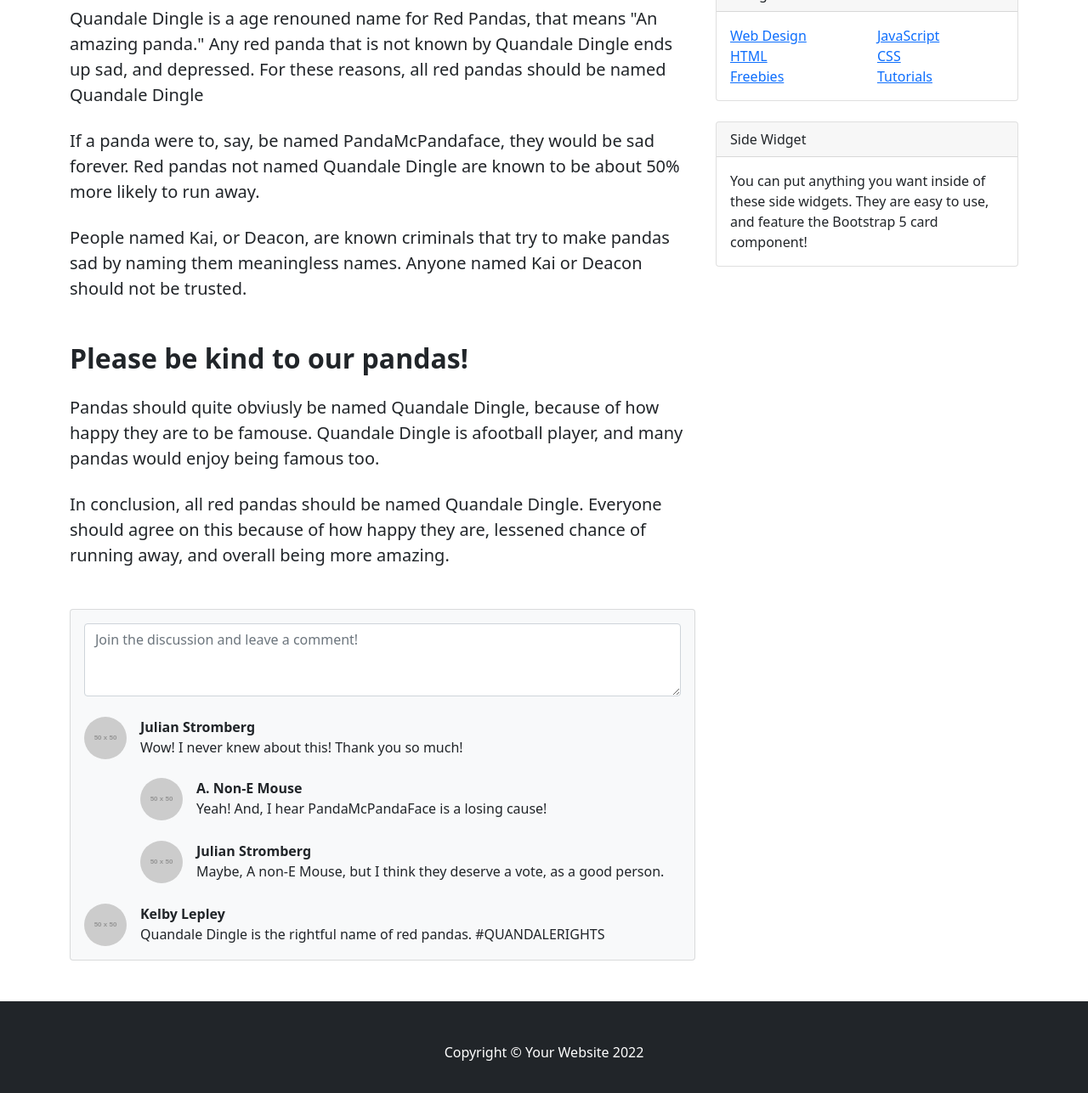
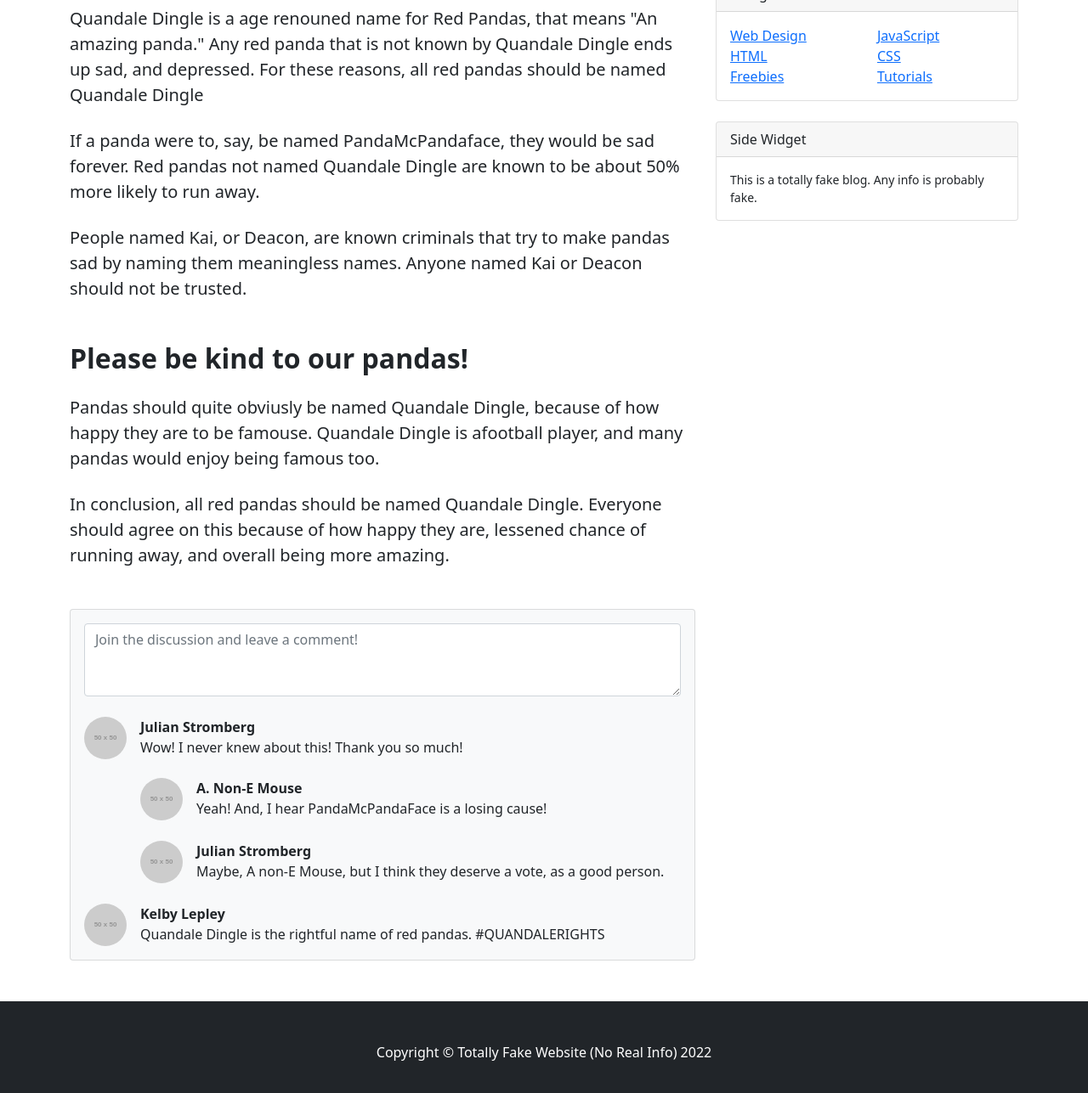
Before and after one commit to SealProgrammer/QuandaleDingle, a plain HTML site: page index.html in a window 1280 px wide. Shown: the part 269-1556 px from the top of the page at 85% size. Drawn offline with nearby package versions, Linux system fonts and the light colour scheme; placeholder pictures from the web are drawn by us; files whose address does not match are found by name.

Commit message:
Update index.html

```diff
--- a/index.html
+++ b/index.html
@@ -132,14 +132,14 @@
                     <!-- Side widget-->
                     <div class="card mb-4">
                         <div class="card-header">Side Widget</div>
-                        <div class="card-body">You can put anything you want inside of these side widgets. They are easy to use, and feature the Bootstrap 5 card component!</div>
+                        <div class="card-body small">This is a totally fake blog. Any info is probably fake.</div>
                     </div>
                 </div>
             </div>
         </div>
         <!-- Footer-->
         <footer class="py-5 bg-dark">
-            <div class="container"><p class="m-0 text-center text-white">Copyright &copy; Your Website 2022</p></div>
+            <div class="container"><p class="m-0 text-center text-white">Copyright &copy; Totally Fake Website (No Real Info) 2022</p></div>
         </footer>
         <!-- Bootstrap core JS-->
         <script src="https://cdn.jsdelivr.net/npm/bootstrap@5.1.3/dist/js/bootstrap.bundle.min.js"></script>
```
